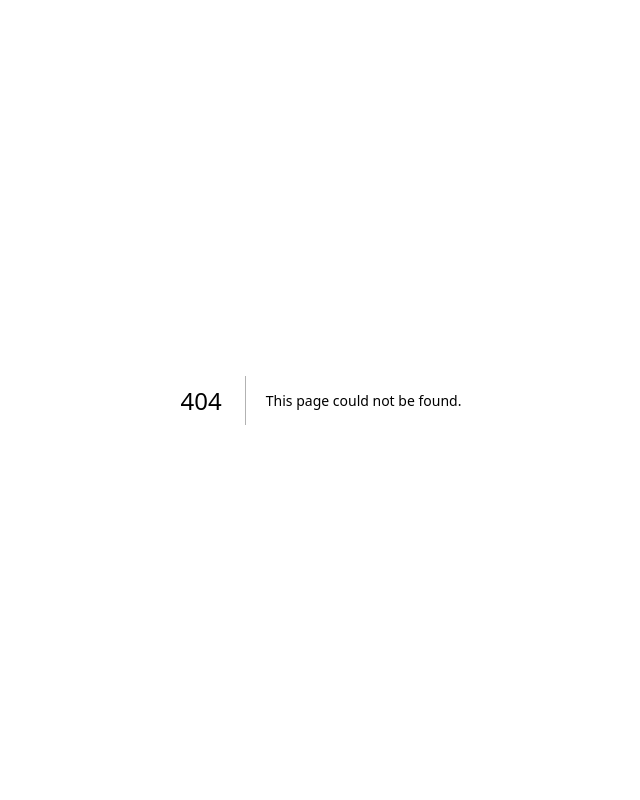
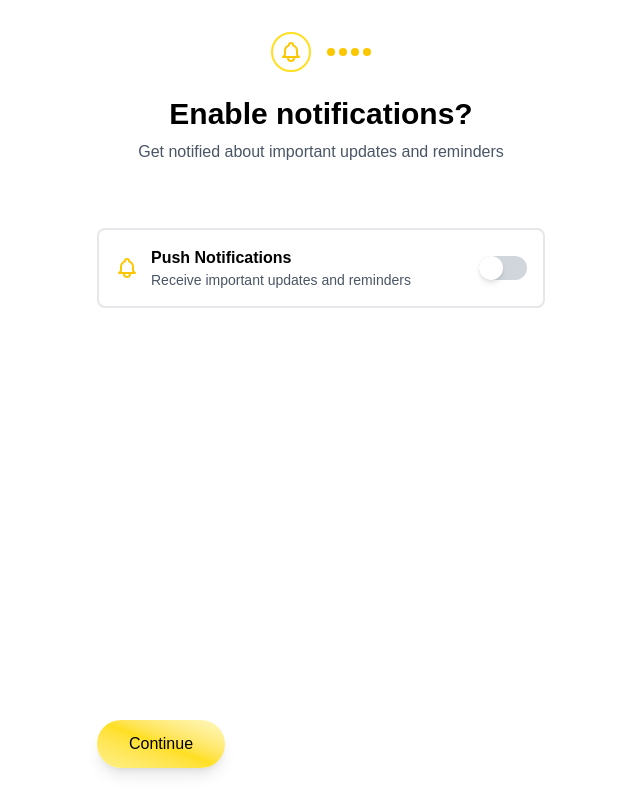
Before and after one commit to dgarcia1724/glow, a Next.js app in the folder frontend/glow-app/: page /onboarding/notifications in a window 1280 px wide. Before the commit this address had no page. Shown: the whole page, without its empty margins (319-959 px from the left). Built offline with nearby package versions, Linux system fonts and the light colour scheme.

Commit message:
'You must be 18 or older to continue' message added

```diff
--- a/frontend/glow-app/src/app/onboarding/birthday/page.tsx
+++ b/frontend/glow-app/src/app/onboarding/birthday/page.tsx
@@ -29,18 +29,46 @@ function calculateAge(dateStr: string) {
   return `${age} years old`;
 }
 
+function getAgeNumber(dateStr: string): number {
+  if (!dateStr) return 0;
+  const today = new Date();
+  const birthDate = new Date(dateStr);
+  let age = today.getFullYear() - birthDate.getFullYear();
+  const m = today.getMonth() - birthDate.getMonth();
+  if (m < 0 || (m === 0 && today.getDate() < birthDate.getDate())) {
+    age--;
+  }
+  return age;
+}
+
 export default function Birthday() {
   const router = useRouter();
-  const [dob, setDob] = useState("");
+  const [month, setMonth] = useState("");
+  const [day, setDay] = useState("");
+  const [year, setYear] = useState("");
   const [showModal, setShowModal] = useState(false);
+  const [showAgeError, setShowAgeError] = useState(false);
+
+  // Helper to pad month/day
+  const pad = (val: string) => val.padStart(2, "0");
+  // Combine to YYYY-MM-DD for date functions
+  const dob = year && month && day ? `${year}-${pad(month)}-${pad(day)}` : "";
 
   const handleSubmit = (e: React.FormEvent) => {
     e.preventDefault();
+    const age = getAgeNumber(dob);
+
+    if (age < 18) {
+      setShowAgeError(true);
+      return;
+    }
+
+    setShowAgeError(false);
     setShowModal(true);
   };
 
   const handleEdit = () => setShowModal(false);
-  const handleConfirm = () => router.push("/onboarding/next-step"); // Update as needed
+  const handleConfirm = () => router.push("/onboarding/notifications");
 
   return (
     <div className="min-h-screen flex flex-col bg-white relative">
@@ -97,13 +125,64 @@ export default function Birthday() {
           onSubmit={handleSubmit}
           className="w-full max-w-md mx-auto flex flex-col gap-4"
         >
-          <input
-            type="date"
-            required
-            value={dob}
-            onChange={(e) => setDob(e.target.value)}
-            className="w-full border-b-2 border-black/80 focus:border-yellow-400 outline-none text-lg py-3 placeholder-gray-400 mb-2 transition-colors bg-transparent text-black"
-          />
+          {showAgeError && (
+            <div className="bg-red-50 border border-red-200 rounded-lg p-4 mb-4">
+              <p className="text-red-700 text-sm text-center">
+                You must be 18 or older to continue.
+              </p>
+            </div>
+          )}
+          <div className="flex justify-between gap-3 w-full">
+            <input
+              type="text"
+              inputMode="numeric"
+              pattern="^(0[1-9]|1[0-2])$"
+              maxLength={2}
+              placeholder="MM"
+              required
+              value={month}
+              onChange={(e) => {
+                const val = e.target.value.replace(/\D/g, "");
+                if (val.length <= 2 && (+val <= 12 || val === ""))
+                  setMonth(val);
+              }}
+              className="text-center text-2xl sm:text-3xl font-bold border-b-2 border-black/80 focus:border-yellow-400 outline-none py-3 w-1/3 bg-transparent text-black"
+            />
+            <span className="text-2xl sm:text-3xl font-bold text-black/60 self-center">
+              /
+            </span>
+            <input
+              type="text"
+              inputMode="numeric"
+              pattern="^(0[1-9]|[12][0-9]|3[01])$"
+              maxLength={2}
+              placeholder="DD"
+              required
+              value={day}
+              onChange={(e) => {
+                const val = e.target.value.replace(/\D/g, "");
+                if (val.length <= 2 && (+val <= 31 || val === "")) setDay(val);
+              }}
+              className="text-center text-2xl sm:text-3xl font-bold border-b-2 border-black/80 focus:border-yellow-400 outline-none py-3 w-1/3 bg-transparent text-black"
+            />
+            <span className="text-2xl sm:text-3xl font-bold text-black/60 self-center">
+              /
+            </span>
+            <input
+              type="text"
+              inputMode="numeric"
+              pattern="^\d{4}$"
+              maxLength={4}
+              placeholder="YYYY"
+              required
+              value={year}
+              onChange={(e) => {
+                const val = e.target.value.replace(/\D/g, "");
+                if (val.length <= 4) setYear(val);
+              }}
+              className="text-center text-2xl sm:text-3xl font-bold border-b-2 border-black/80 focus:border-yellow-400 outline-none py-3 w-1/3 bg-transparent text-black"
+            />
+          </div>
         </form>
       </main>
       <div className="w-full px-0 pb-8 flex flex-col items-center">
--- /dev/null
+++ b/frontend/glow-app/src/app/onboarding/notifications/page.tsx
@@ -0,0 +1,106 @@
+"use client";
+
+import React, { useState } from "react";
+import YellowGradientButton from "@/components/YellowGradientButton";
+import { useRouter } from "next/navigation";
+
+export default function Notifications() {
+  const router = useRouter();
+  const [notificationsEnabled, setNotificationsEnabled] = useState(false);
+
+  const handleSubmit = (e: React.FormEvent) => {
+    e.preventDefault();
+    // TODO: Save notification preference
+    router.push("/onboarding/next-step"); // Update to your next onboarding step
+  };
+
+  return (
+    <div className="min-h-screen flex flex-col bg-white relative">
+      <main className="flex-1 flex flex-col justify-start items-center px-6 pt-8">
+        {/* Progress indicator and icon */}
+        <div className="w-full max-w-md mx-auto flex flex-col items-center mb-8">
+          <div className="flex items-center gap-2 mb-6">
+            <span className="inline-flex items-center justify-center w-10 h-10 rounded-full border-2 border-yellow-300 bg-white">
+              <svg
+                className="w-6 h-6 text-yellow-400"
+                fill="none"
+                stroke="currentColor"
+                strokeWidth="2"
+                viewBox="0 0 24 24"
+              >
+                <path
+                  d="M15 17h5l-1.405-1.405A2.032 2.032 0 0118 14.158V11a6.002 6.002 0 00-4-5.659V5a2 2 0 10-4 0v.341C7.67 6.165 6 8.388 6 11v3.159c0 .538-.214 1.055-.595 1.436L4 17h5m6 0v1a3 3 0 11-6 0v-1m6 0H9"
+                  strokeLinecap="round"
+                  strokeLinejoin="round"
+                />
+              </svg>
+            </span>
+            <div className="flex gap-1 ml-2">
+              <span className="w-2 h-2 rounded-full bg-yellow-400 inline-block" />
+              <span className="w-2 h-2 rounded-full bg-yellow-400 inline-block" />
+              <span className="w-2 h-2 rounded-full bg-yellow-400 inline-block" />
+              <span className="w-2 h-2 rounded-full bg-yellow-400 inline-block" />
+            </div>
+          </div>
+          <h1 className="text-2xl sm:text-3xl font-extrabold text-black mb-2 text-center">
+            Enable notifications?
+          </h1>
+          <p className="text-gray-600 text-center mb-8">
+            Get notified about important updates and reminders
+          </p>
+        </div>
+
+        {/* Notification options */}
+        <div className="w-full max-w-md mx-auto flex flex-col gap-6">
+          <div
+            onClick={() => setNotificationsEnabled(!notificationsEnabled)}
+            className="flex items-center justify-between p-4 border-2 border-gray-200 rounded-lg hover:border-yellow-400 transition-colors cursor-pointer"
+          >
+            <div className="flex items-center gap-3">
+              <div className="flex-shrink-0">
+                <svg
+                  className="w-6 h-6 text-yellow-400"
+                  fill="none"
+                  stroke="currentColor"
+                  strokeWidth="2"
+                  viewBox="0 0 24 24"
+                >
+                  <path
+                    d="M15 17h5l-1.405-1.405A2.032 2.032 0 0118 14.158V11a6.002 6.002 0 00-4-5.659V5a2 2 0 10-4 0v.341C7.67 6.165 6 8.388 6 11v3.159c0 .538-.214 1.055-.595 1.436L4 17h5m6 0v1a3 3 0 11-6 0v-1m6 0H9"
+                    strokeLinecap="round"
+                    strokeLinejoin="round"
+                  />
+                </svg>
+              </div>
+              <div>
+                <h3 className="font-semibold text-black">Push Notifications</h3>
+                <p className="text-sm text-gray-600">
+                  Receive important updates and reminders
+                </p>
+              </div>
+            </div>
+            <div className="flex-shrink-0">
+              <div
+                className={`w-12 h-6 rounded-full transition-colors ${
+                  notificationsEnabled ? "bg-yellow-400" : "bg-gray-300"
+                }`}
+              >
+                <div
+                  className={`w-6 h-6 rounded-full bg-white shadow-md transform transition-transform ${
+                    notificationsEnabled ? "translate-x-6" : "translate-x-0"
+                  }`}
+                />
+              </div>
+            </div>
+          </div>
+        </div>
+      </main>
+
+      <div className="w-full px-0 pb-8 flex flex-col items-center">
+        <form onSubmit={handleSubmit} className="w-full max-w-md mx-auto">
+          <YellowGradientButton type="submit">Continue</YellowGradientButton>
+        </form>
+      </div>
+    </div>
+  );
+}
```
